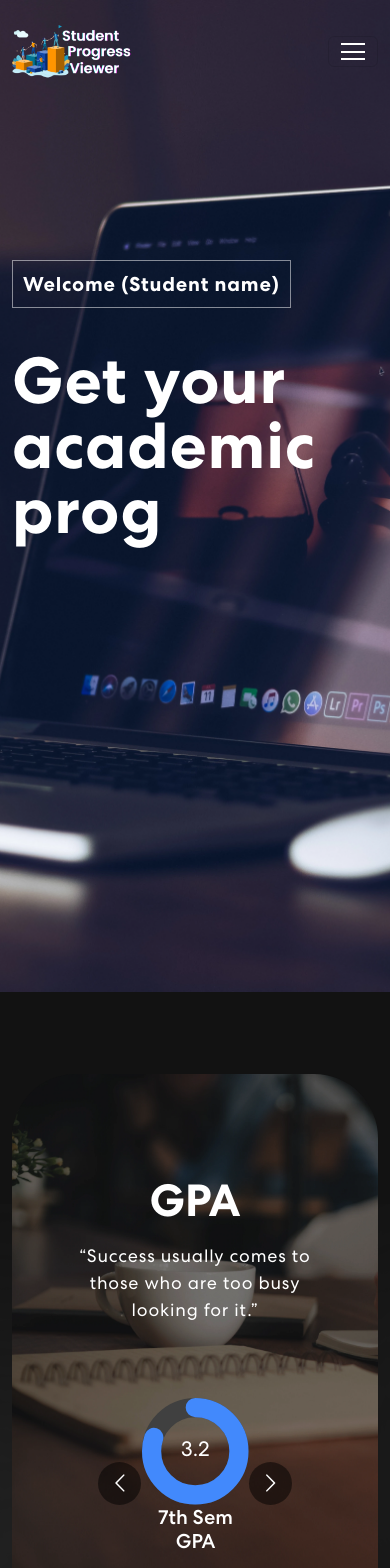
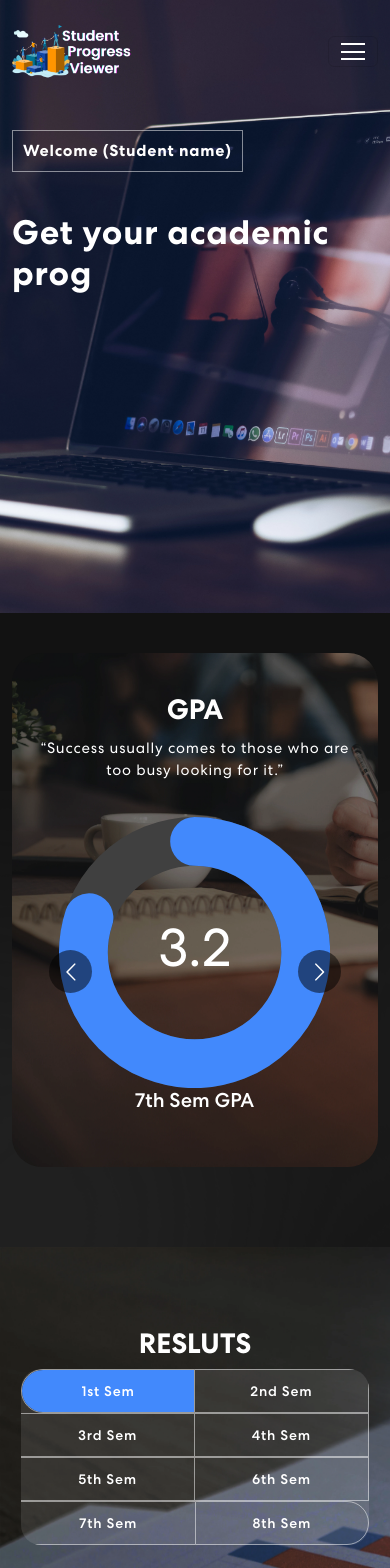
Before and after one commit to ChamilSachintha/Student-Progress-Viewer, a React (Create React App) app: page / in a window 390 px wide. Shown: the top 1568 px of the page. Built offline with nearby package versions, Linux system fonts and the light colour scheme.

Commit message:
style: enhance dashboard layout responsiveness across all screen sizes

```diff
--- a/src/App.css
+++ b/src/App.css
@@ -1077,3 +1077,115 @@ input[type="submit"]:hover {
 .footer p a:hover {
   color: #ffffff;
 }
+
+
+/* --- Website Responsiveness Enhancements --- */
+
+/* Tablet & Smaller Screens */
+@media (max-width: 991px) {
+  nav.navbar a.navbar-brand {
+    width: auto;
+  }
+
+  nav.navbar .navbar-nav {
+    padding-top: 15px;
+    align-items: center;
+  }
+
+  nav.navbar .navbar-nav .nav-link.navbar-link {
+    padding: 12px 0;
+    font-size: 16px;
+    text-align: center;
+    width: 100%;
+  }
+
+  nav.navbar .navbar-collapse .social-icon {
+    margin-left: 0;
+    margin-top: 15px;
+    display: block;
+    text-align: center;
+  }
+
+  .result .nav.nav-pills {
+    width: 95% !important;
+    flex-wrap: wrap !important;
+    border-radius: 20px !important;
+  }
+
+  .result .nav.nav-pills .nav-item {
+    width: 25% !important; /* 4 columns on tablets */
+  }
+
+  .result p {
+    width: 80% !important;
+  }
+}
+
+/* Mobile & Extra-Small Screens */
+@media (max-width: 767px) {
+  .banner {
+    padding: 130px 0 50px 0 !important;
+  }
+
+  .banner h1 {
+    font-size: 34px !important;
+    line-height: 1.2 !important;
+  }
+
+  .banner .tagline {
+    font-size: 16px !important;
+  }
+
+  .banner img {
+    margin-top: 30px;
+    width: 60% !important;
+    display: block;
+    margin-left: auto;
+    margin-right: auto;
+  }
+
+  .gpa-bx, .attendance-bx {
+    padding: 40px 15px !important;
+    border-radius: 30px !important;
+    margin-top: 40px !important;
+  }
+
+  .gpa h2, .attendance h2 {
+    font-size: 28px !important;
+  }
+
+  .gpa p, .attendance p {
+    font-size: 15px !important;
+    margin: 10px 0 35px 0 !important;
+  }
+
+  .gpa-slider, .attendance-slider {
+    width: 95% !important;
+  }
+
+  .progress-container {
+    width: 85% !important;
+  }
+
+  .result h2 {
+    font-size: 28px !important;
+  }
+
+  .result p {
+    width: 95% !important;
+    font-size: 15px !important;
+  }
+
+  .result .nav.nav-pills .nav-item {
+    width: 50% !important; /* 2 columns on mobile */
+  }
+
+  .result .nav.nav-pills .nav-link {
+    padding: 12px 0 !important;
+    font-size: 14px !important;
+  }
+
+  .table-wrapper {
+    margin: 10px 10px 30px !important;
+  }
+}
```
